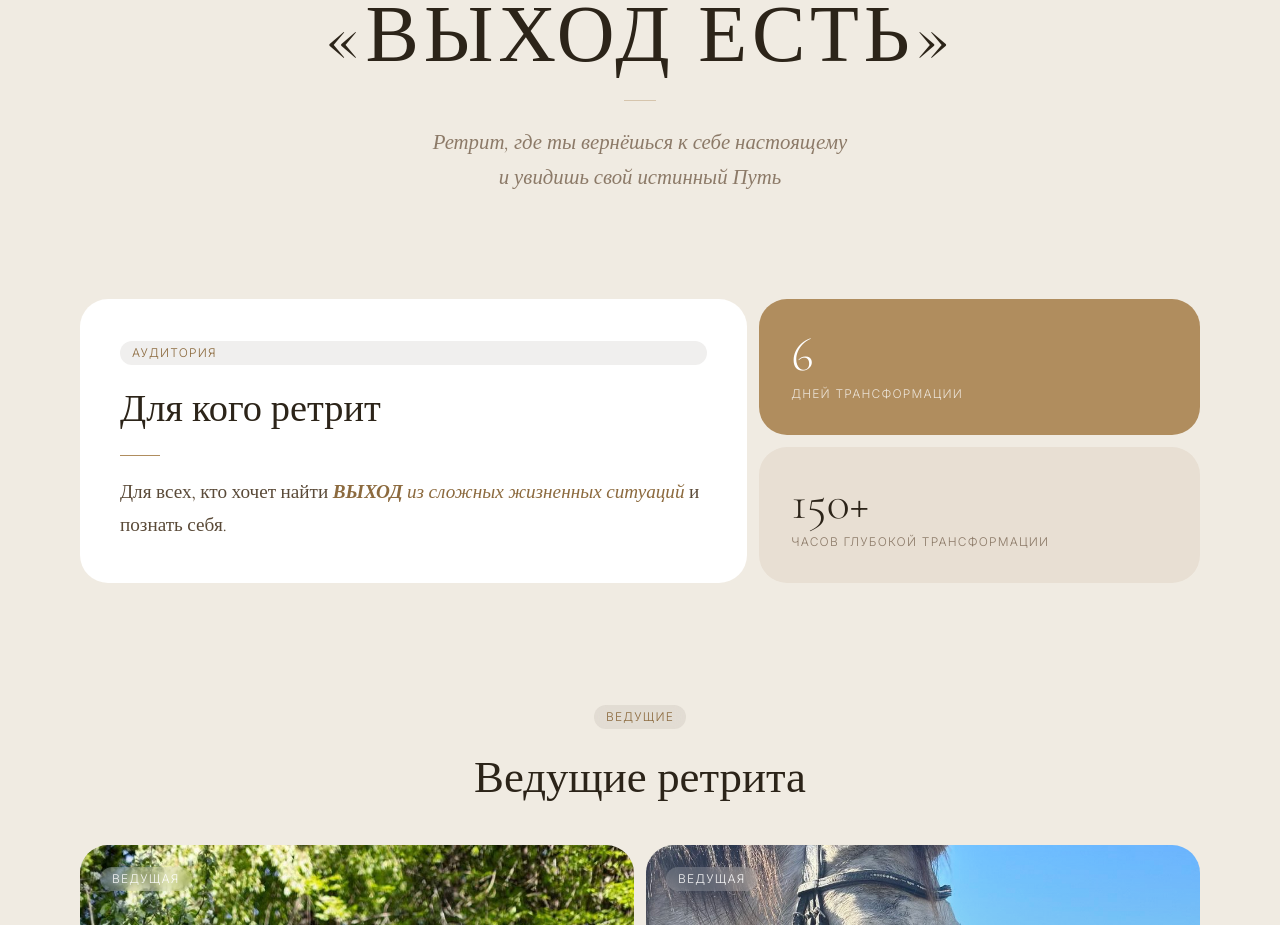
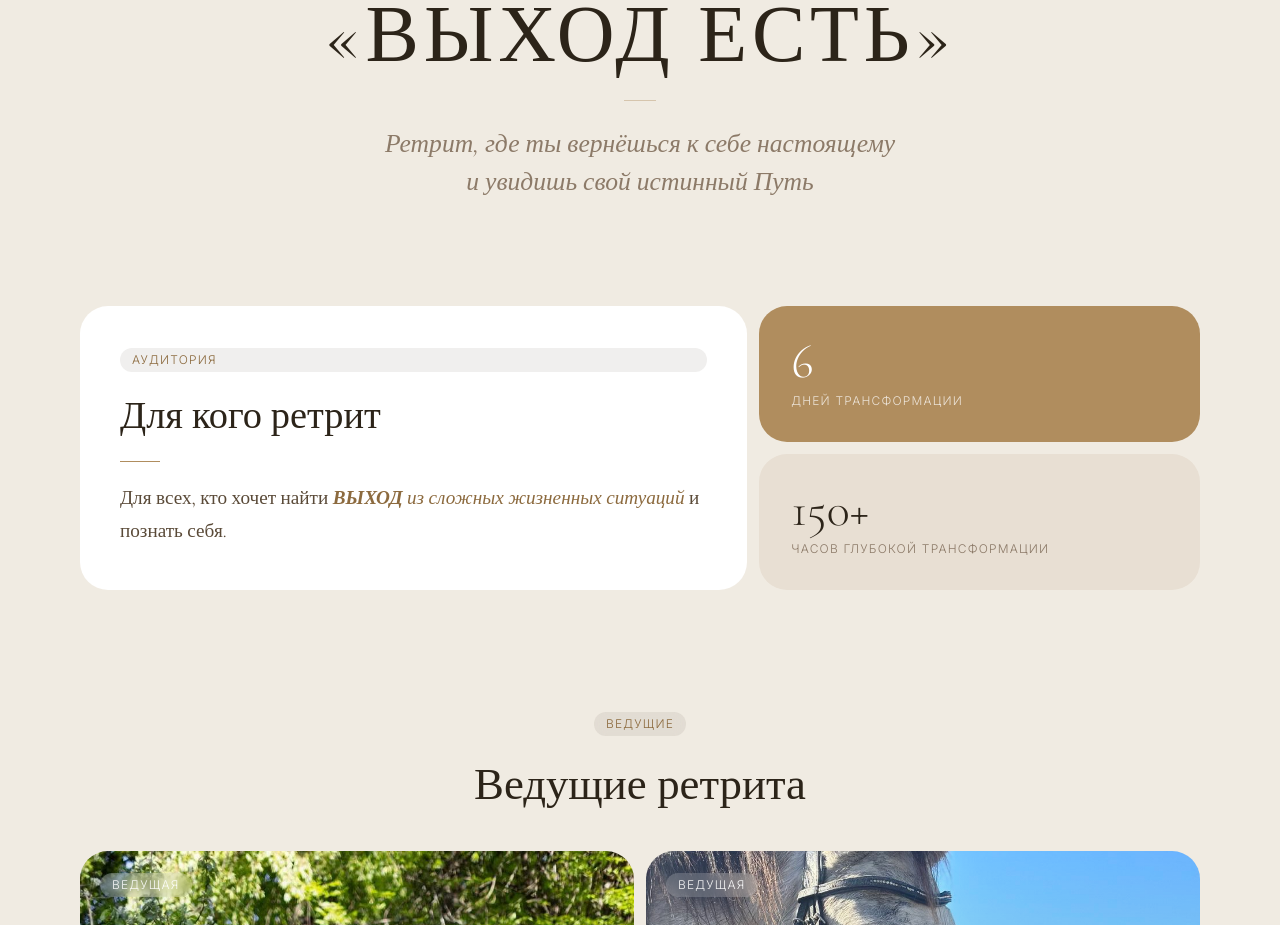
Before and after one commit to mixa-lll/RetritGergia, a React (Vite) app: page / in a window 1280 px wide. Shown: the part 1660-2585 px from the top of the page. Built offline with nearby package versions, Linux system fonts and the light colour scheme.

Commit message:
adjust homepage tagline size

```diff
--- a/src/app/App.tsx
+++ b/src/app/App.tsx
@@ -430,7 +430,7 @@ export default function App() {
           <div className="w-8 h-px bg-[#b08d5e]/40 mx-auto my-6" />
           <h3 style={{ fontFamily: "'Cormorant Garamond', serif", fontSize: "clamp(2.8rem, 7vw, 5rem)", fontWeight: 300, color: "#2c2419", letterSpacing: "0.06em", lineHeight: 1 }}>«ВЫХОД ЕСТЬ»</h3>
           <div className="w-8 h-px bg-[#b08d5e]/40 mx-auto my-6" />
-          <p style={{ fontFamily: "'Cormorant Garamond', serif", fontSize: "clamp(1.3rem, 2vw, 1.25rem)", color: "#8c7a68", fontStyle: "italic", lineHeight: 1.7 }}>
+          <p style={{ fontFamily: "'Cormorant Garamond', serif", fontSize: "clamp(1.4rem, 4vw, 1.6rem)", color: "#8c7a68", fontStyle: "italic", lineHeight: 1.5 }}>
             Ретрит, где ты вернёшься к себе настоящему<br className="hidden sm:block" /> и увидишь свой истинный Путь
           </p>
         </div>
```
